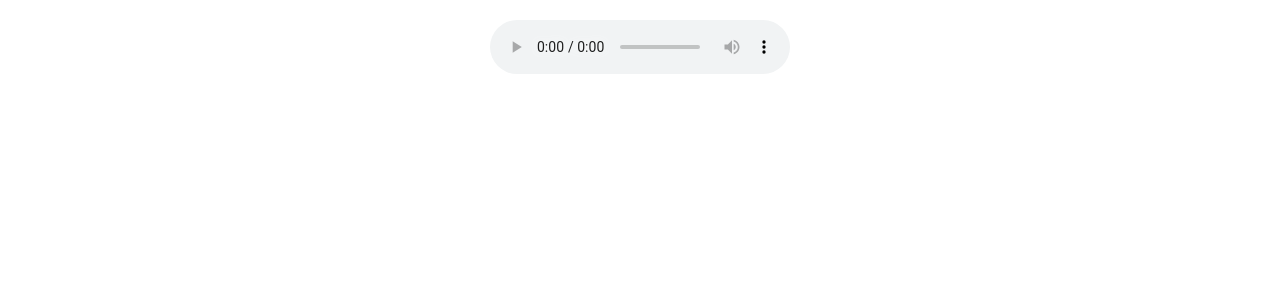
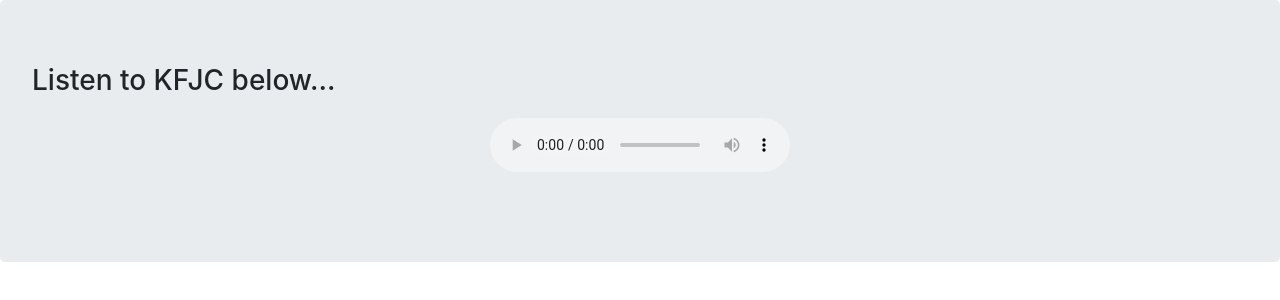
Before and after one commit to ksgustafson/ksgustafson.github.io, a plain HTML site: page index.html in a window 1280 px wide. Drawn offline with nearby package versions, Linux system fonts and the light colour scheme.

Commit message:
add explanation of audio player

```diff
--- a/index.html
+++ b/index.html
@@ -18,11 +18,16 @@
   </head>
   <body>
 
-    <div class="player">
-      <audio controls src="https://netcast.kfjc.org/kfjc-320k-aac" type="audio/aac">
-	Your browser does not support good music.
-      </audio>
-    </div>
+      <div class="jumbotron">
+	  <div class="caption">
+	      <h3>Listen to KFJC below...</h3>
+	  </div>
+	  <div class="player">
+	      <audio controls src="https://netcast.kfjc.org/kfjc-320k-aac" type="audio/aac">
+		  Your browser does not support good music.
+	      </audio>
+	  </div>
+      </div>
 
   </body>
 </html>
```
